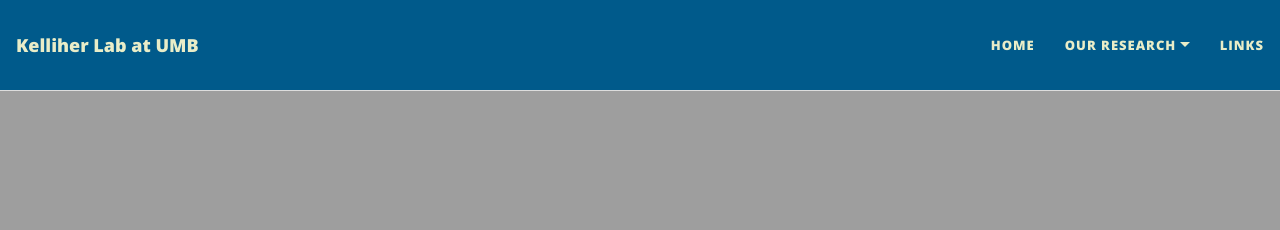
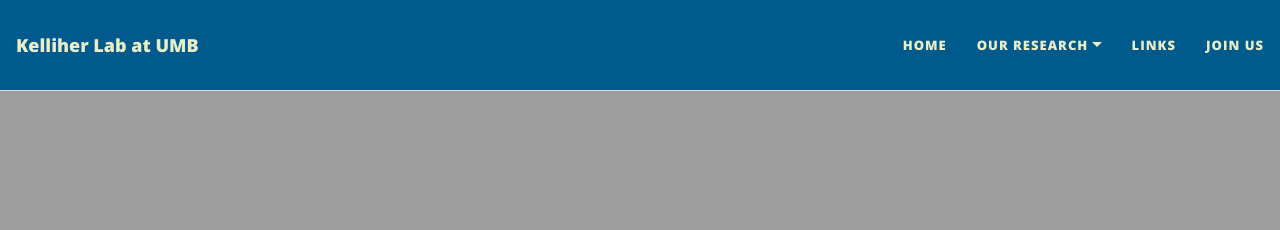
Before and after one commit to cmk35/cmk35.github.io, a Jekyll site: the page built from index.md, in a window 1280 px wide. Shown: the top 230 px of the page. Built offline with Jekyll 4.4.1, drawn with Linux system fonts in a browser that asks for light colours; nearby versions of some CDN libraries.

Commit message:
Update _config.yml

```diff
--- a/_config.yml
+++ b/_config.yml
@@ -25,6 +25,7 @@ navbar-links:
     - Lab Team: "people"
     - Publications: "publications"
   Links: "useful_links"
+  Join Us: "join"
 
 ################
 # --- Logo --- #
```
